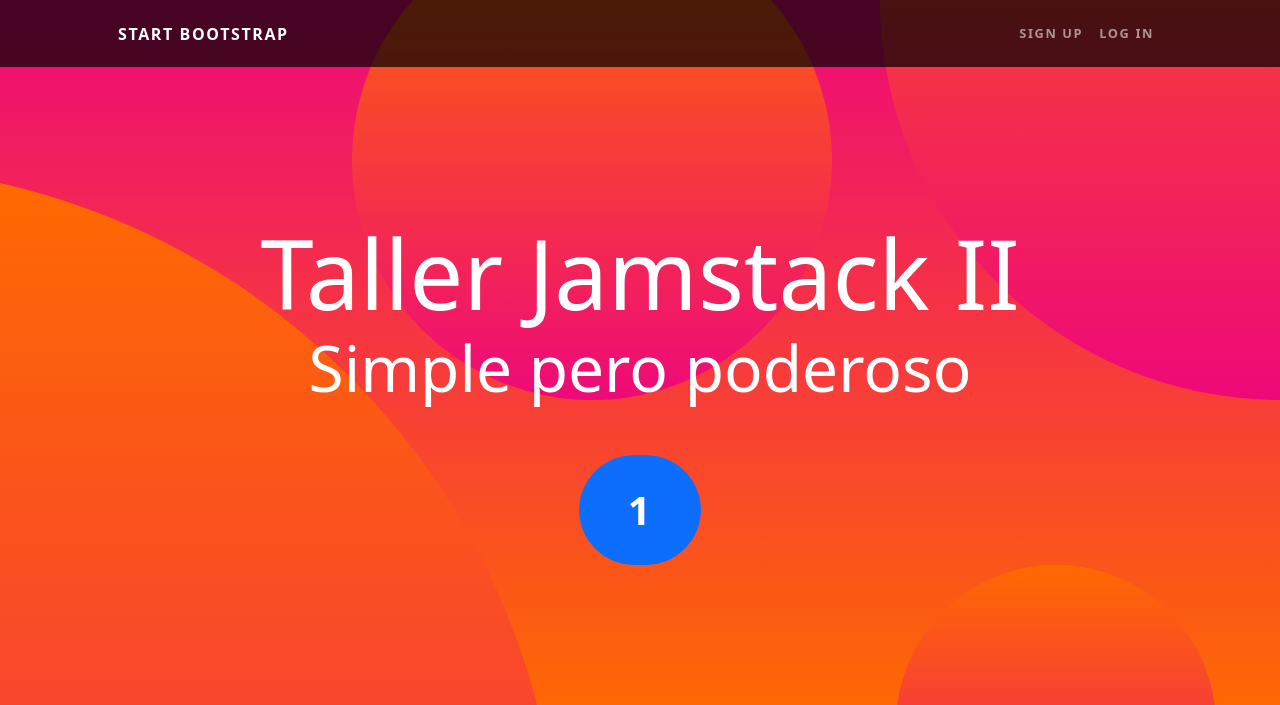
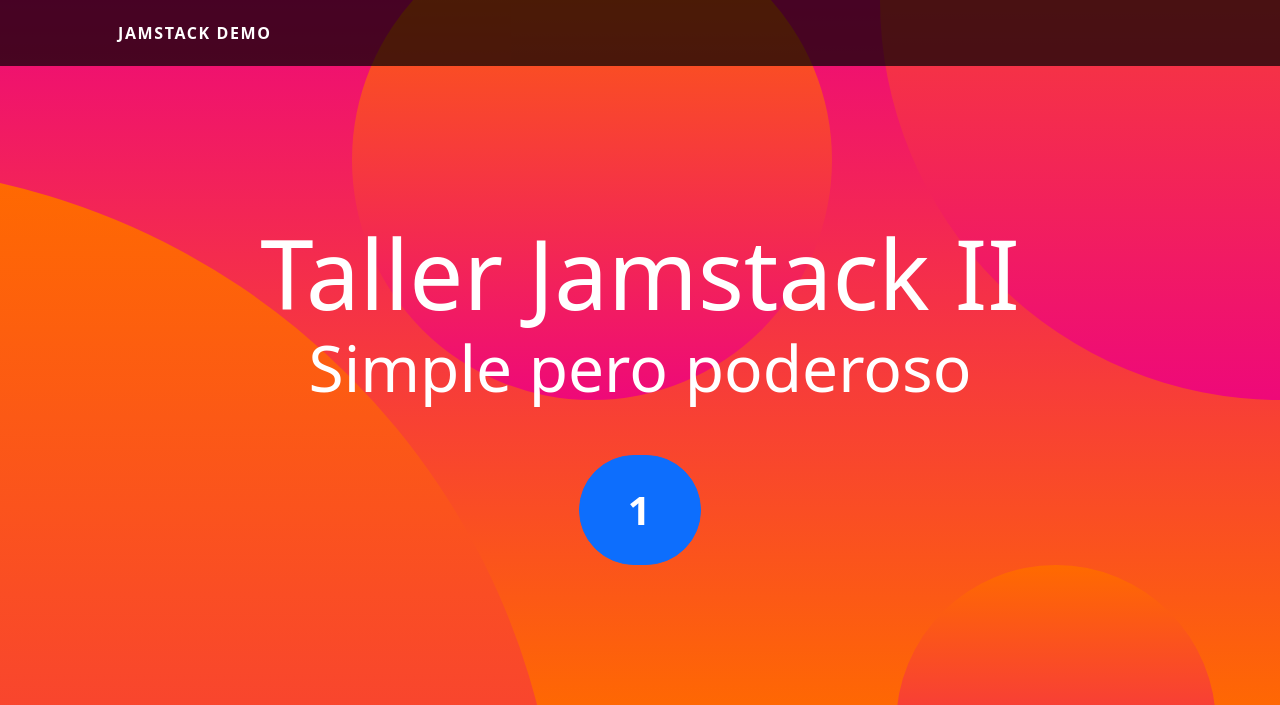
Before and after one commit to booleancl/jamstack-demo, a Jekyll site: the page built from index.html, in a window 1280 px wide. Shown: the top 705 px of the page. Built offline with Jekyll 4.4.1, drawn with Linux system fonts in a browser that asks for light colours; grey boxes are pictures that could not be loaded.

Commit message:
Navbar changes

```diff
--- a/_includes/navbar.html
+++ b/_includes/navbar.html
@@ -1,12 +1,8 @@
 <nav class="navbar navbar-expand-lg navbar-dark navbar-custom fixed-top">
   <div class="container px-5">
-      <a class="navbar-brand" href="#page-top">Start Bootstrap</a>
+      <a class="navbar-brand" href="#page-top">Jamstack Demo</a>
       <button class="navbar-toggler" type="button" data-bs-toggle="collapse" data-bs-target="#navbarResponsive" aria-controls="navbarResponsive" aria-expanded="false" aria-label="Toggle navigation"><span class="navbar-toggler-icon"></span></button>
       <div class="collapse navbar-collapse" id="navbarResponsive">
-          <ul class="navbar-nav ms-auto">
-              <li class="nav-item"><a class="nav-link" href="#!">Sign Up</a></li>
-              <li class="nav-item"><a class="nav-link" href="#!">Log In</a></li>
-          </ul>
       </div>
   </div>
 </nav>
```
